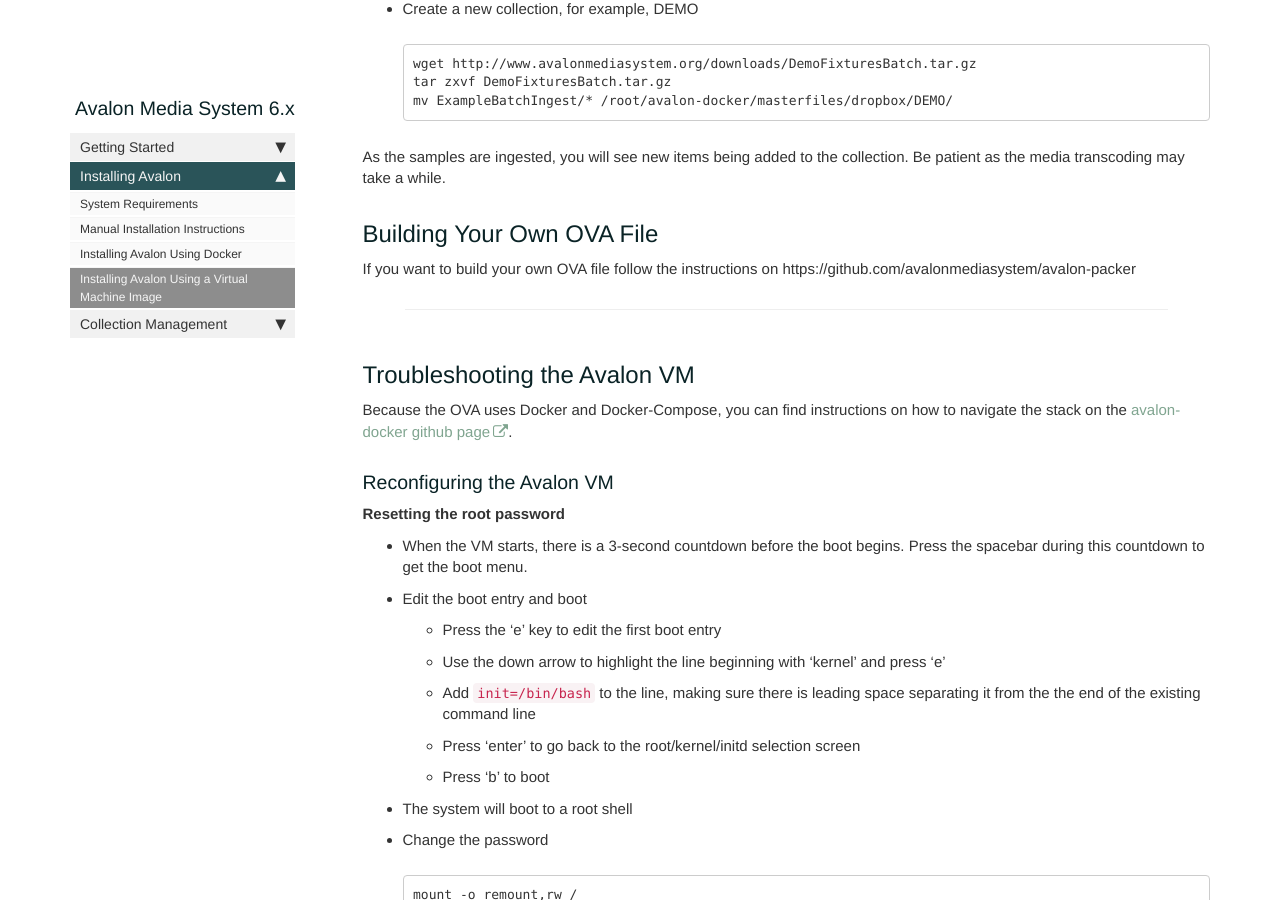
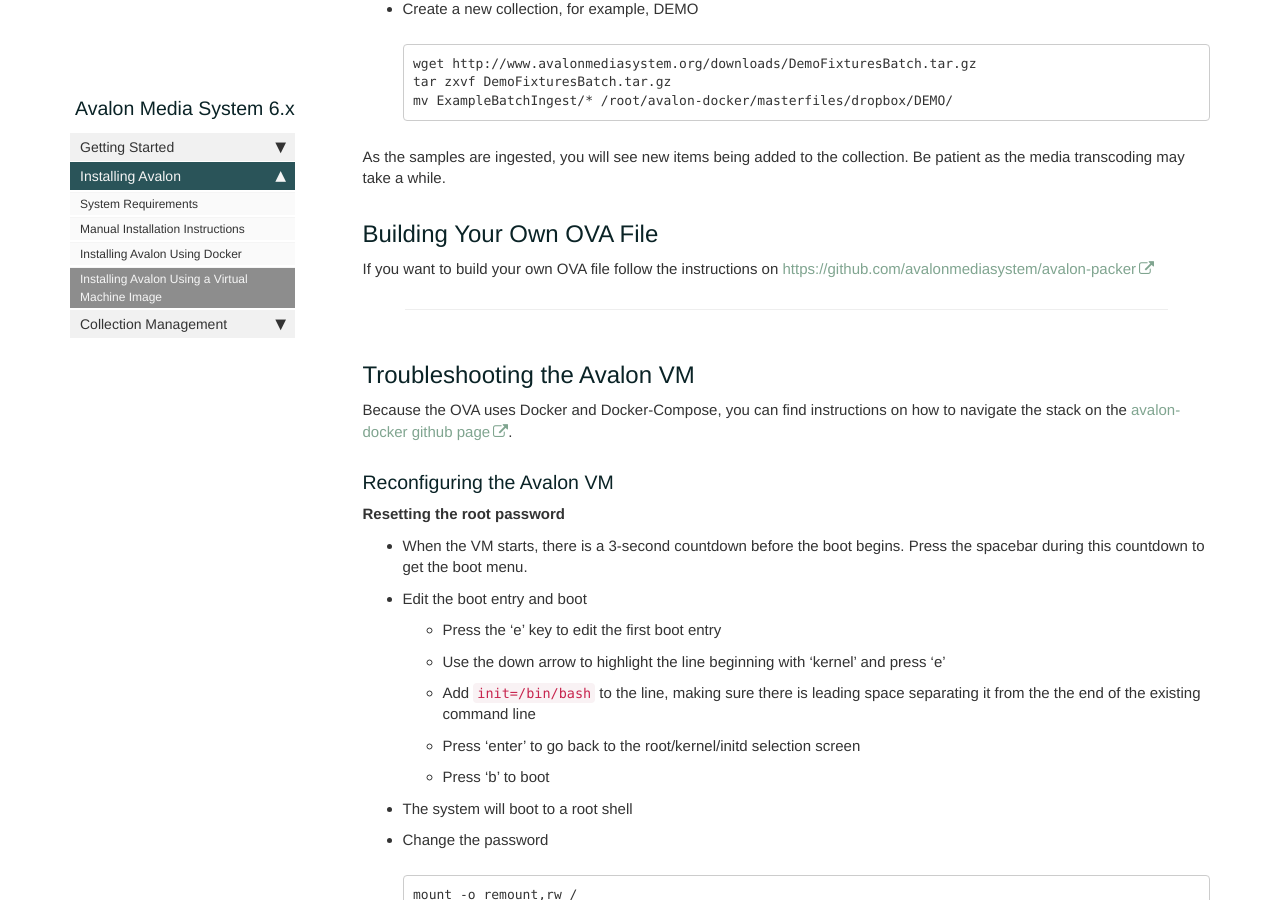
Before and after one commit to mschnaars/mschnaars.github.io, a Jekyll site: the page built from pages/avalon6/avalon6_installing_avalon_using_a_virtual_machine_image.md, in a window 1280 px wide and 900 px high, scrolled down 4307 px. Built offline with Jekyll 4.4.1, drawn with Linux system fonts in a browser that asks for light colours; nearby versions of some CDN libraries; comment, search, counter and statistics services are not loaded; some of the changed lines change nothing that is shown.

Commit message:
Added search bar

```diff
--- a/_includes/topnav.html
+++ b/_includes/topnav.html
@@ -51,11 +51,10 @@
                 {% endfor %}
                 {% endfor %}
                 {% if site.feedback_disable == null or site.feedback_disable == false %}
-			{% include feedback.html %}
+			<!--{% include feedback.html %}-->
 		{% endif %}
-            <!--comment out this block if you want to hide search
+            <!--comment out this block if you want to hide search-->
                 <li>
-
                     <div id="search-demo-container">
                         <input type="text" id="search-input" placeholder="{{site.data.strings.search_placeholder_text}}">
                         <ul id="results-container"></ul>
@@ -73,7 +72,7 @@
                     })
                     </script>
                 </li>
-            end search-->
+            <!--end search-->
             </ul>
         </div>
         </div>
--- a/pages/avalon6/avalon6_installing_avalon_using_a_virtual_machine_image.md
+++ b/pages/avalon6/avalon6_installing_avalon_using_a_virtual_machine_image.md
@@ -151,7 +151,7 @@
 
 ## Building Your Own OVA File
 
-If you want to build your own OVA file follow the instructions on https://github.com/avalonmediasystem/avalon-packer
+If you want to build your own OVA file follow the instructions on [https://github.com/avalonmediasystem/avalon-packer](https://github.com/avalonmediasystem/avalon-packer)
 
 ---
 
```
